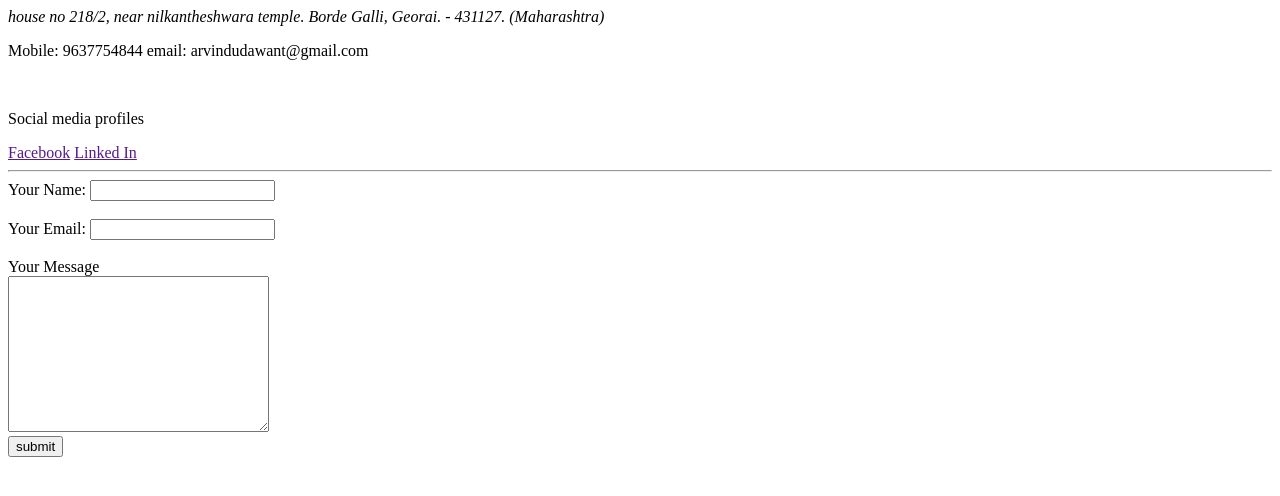
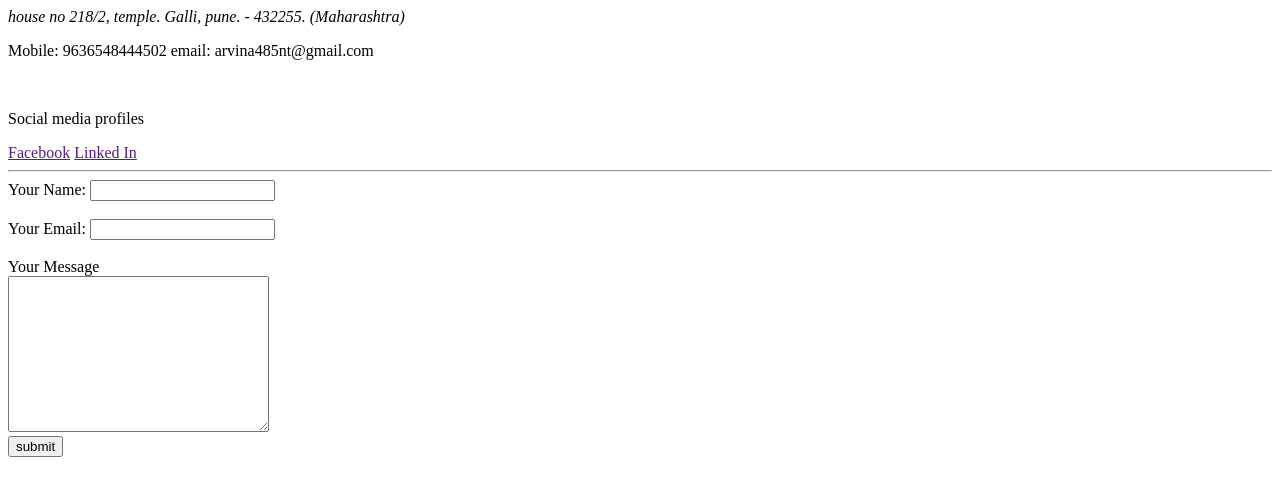
Before and after one commit to ArvindU/CV, a plain HTML site: page contact.html in a window 1280 px wide. Drawn offline with Linux system fonts and the light colour scheme.

Commit message:
Update contact.html
changes in contact details

```diff
--- a/contact.html
+++ b/contact.html
@@ -5,19 +5,19 @@
     </head>
     <body>
         <address>
-            house no 218/2, near nilkantheshwara temple.
-            Borde Galli, Georai. - 431127. (Maharashtra)
+            house no 218/2, temple.
+             Galli, pune. - 432255. (Maharashtra)
         </address>
         <p>
-            Mobile: 9637754844
-             email: arvindudawant@gmail.com
+            Mobile: 9636548444502
+             email: arvina485nt@gmail.com
         </p>
         <br>
         <p>Social media profiles</p>
         <a href="">Facebook</a>
         <a href="">Linked In</a>
         <hr>
-        <form action="mailto:arvindudawant@gmail.com" method="post" enctype="text/plain">
+        <form action="mailto:add@gmail.com" method="post" enctype="text/plain">
             <label>Your Name:</label>
             <input type="text" name="names" id="1" value=""><br><br>
             <label for="">Your Email:</label>
```
